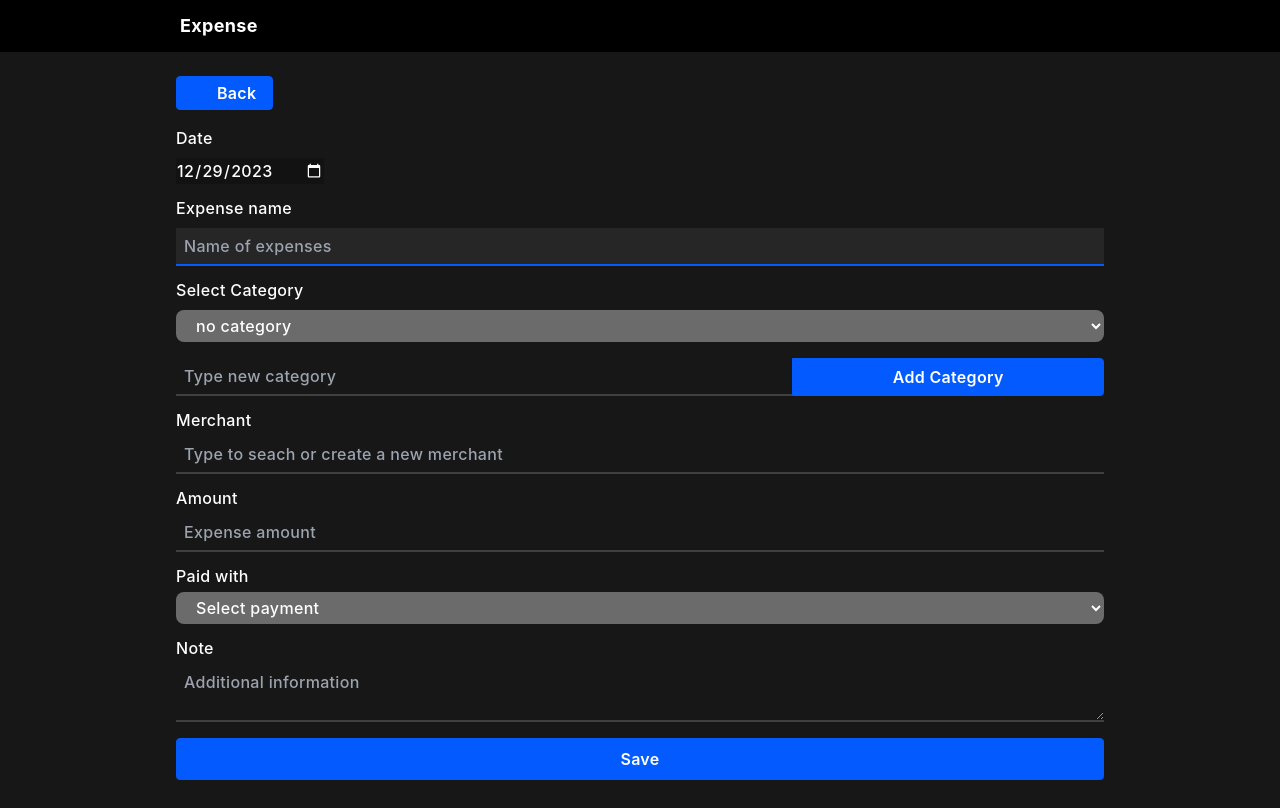
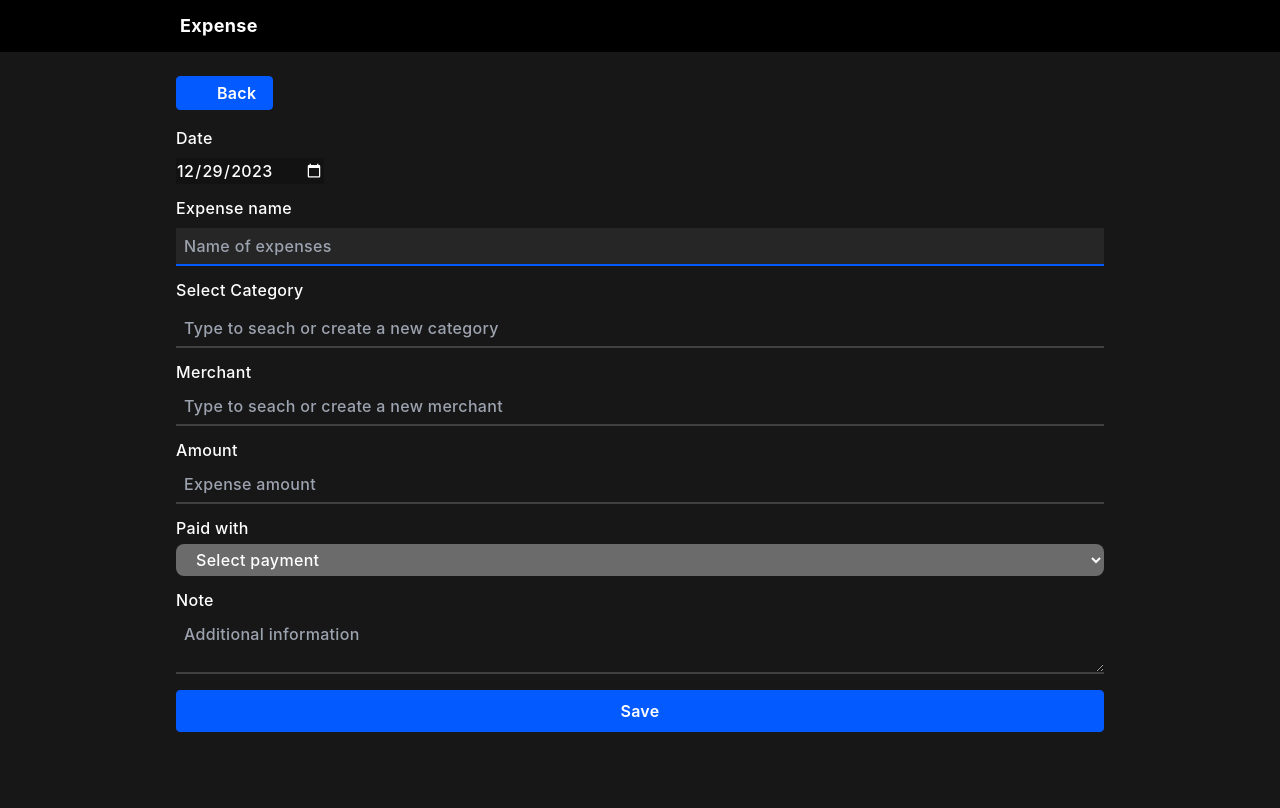
Before and after one commit to samudriawan/expense-management, a React (Vite) app: page /create-expense in a window 1280 px wide. Built offline with nearby package versions, Linux system fonts and the light colour scheme; some icons are missing.

Commit message:
change category field to DropdownInput, make payment field required

```diff
--- a/src/components/ExpenseForm.tsx
+++ b/src/components/ExpenseForm.tsx
@@ -20,9 +20,7 @@ export default function ExpenseForm({
 	const { categories: kategori, merchant } = useRouteLoaderData(
 		'root'
 	) as LocalDb;
-	const [categories, setCategories] = useState<string[]>(() => kategori);
-	const [newCategory, setNewCategory] = useState('');
-	const [isInputCategoryActive, setIsInputCategoryActive] = useState(false);
+	const [categories] = useState<string[]>(() => kategori);
 	const [showModal, setShowModal] = useState(false);
 	const confirmModalRef = useRef<HTMLDivElement>(null);
 
@@ -112,7 +110,7 @@ export default function ExpenseForm({
 						})}
 						placeholder="Name of expenses"
 						className="form-input"
-						autoFocus
+						autoFocus={type === 'create' ? true : false}
 					/>
 				</div>
 				<div className="flex flex-col gap-2">
@@ -124,54 +122,14 @@ export default function ExpenseForm({
 							</span>
 						)}
 					</div>
-					<select
-						{...register('category')}
-						id="expenseCategory"
-						className="h-8 px-4 rounded-lg"
-					>
-						<option value="no category">no category</option>
-						{categories.map((cat, index) => (
-							<option key={index} value={cat}>
-								{cat}
-							</option>
-						))}
-					</select>
-
-					{/* ---
-							input field for creating new category
-							---
-					 */}
-					<div className="mt-2 flex">
-						<input
-							type="text"
-							id="createCategory"
-							placeholder="Type new category"
-							value={newCategory}
-							onChange={(e) => setNewCategory(e.currentTarget.value)}
-							className="form-input rounded-e-none border-r-0"
-							// when Enter key is press while this input is on focus, do not submit the Form
-							onFocus={() => setIsInputCategoryActive(true)}
-							onBlur={() => setIsInputCategoryActive(false)}
-							onKeyDown={(e) => {
-								if (e.key === 'Enter') {
-									if (!e.currentTarget.value) return;
-									setCategories((prev) => [...prev, newCategory.trim()]);
-									setNewCategory('');
-								}
-							}}
-						/>
-						<button
-							type="button"
-							className="btn-primary w-6/12 py-0 px-2 rounded-s-none"
-							onClick={() => {
-								if (!newCategory) return;
-								setCategories((prev) => [...prev, newCategory.trim()]);
-								setNewCategory('');
-							}}
-						>
-							Add Category
-						</button>
-					</div>
+					<DropdownInput
+						key={'categoryDropdown'}
+						register={register}
+						setValue={setValue}
+						name="category"
+						defaultValue={defaultValues?.category}
+						dropdownDataList={categories}
+					/>
 				</div>
 
 				<div className="flex flex-col gap-1">
@@ -224,7 +182,9 @@ export default function ExpenseForm({
 						)}
 					</div>
 					<select
-						{...register('payment')}
+						{...register('payment', {
+							required: 'Please select payment method.',
+						})}
 						id="expensePayment"
 						className="h-8 px-4 rounded-lg "
 						defaultValue={defaultValues?.payment || ''}
@@ -258,7 +218,7 @@ export default function ExpenseForm({
 
 			<div className="flex justify-between gap-2 my-3">
 				<input
-					type={isInputCategoryActive ? 'button' : 'submit'}
+					type="submit"
 					value="Save"
 					onClick={handleSubmit(onSubmit)}
 					className="btn-primary w-full py-2"
--- a/src/utils/schema.ts
+++ b/src/utils/schema.ts
@@ -10,7 +10,7 @@ export const expenseSchema = z.object({
 		.trim(),
 	category: z.string(),
 	merchant: z.string().nullish(),
-	payment: z.string().nullish(),
+	payment: z.string(),
 	createdAt: z.string().datetime(),
 	amount: z.number().positive().int(),
 	note: z.string().nullish(),
```
